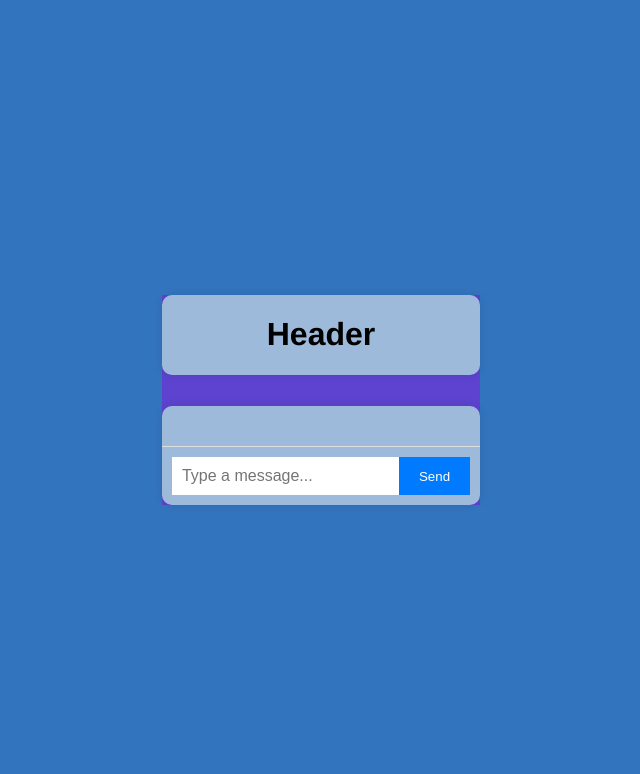
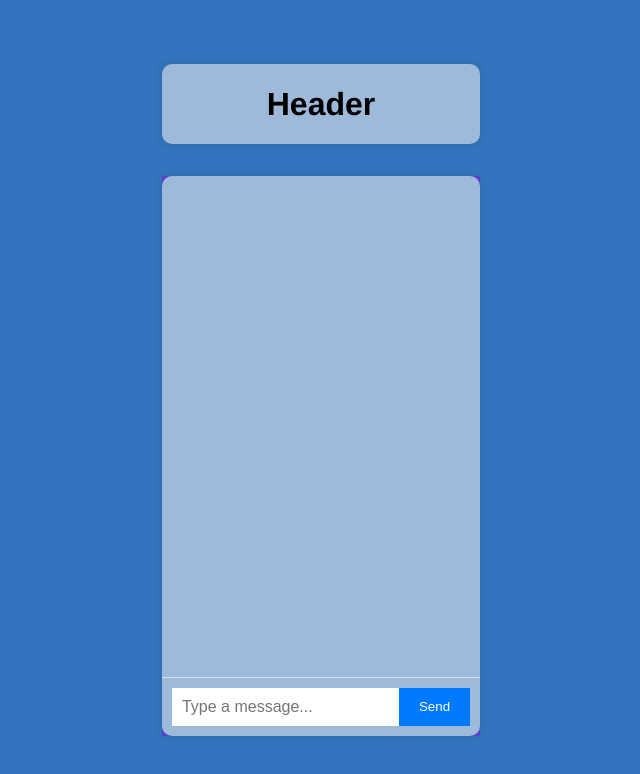
Before and after one commit to assafcohen4/advertiseAITest, a React (Vite) app in the folder portfolio-app/: page / in a window 1280 px wide. Shown: the top 774 px of the page, without its empty margins (319-959 px from the left). Built offline with nearby package versions, Linux system fonts and the light colour scheme.

Commit message:
screen in place

```diff
--- a/portfolio-app/src/App.css
+++ b/portfolio-app/src/App.css
@@ -46,7 +46,7 @@ html, body {
 
   width: 100%;
   max-width: 600px; /* Set a max-width for better readability */
-  height: 90%;
+  height: 70vh;
   background: #9dbadb;
   border-radius: 10px;
   box-shadow: 0 0 10px rgba(0, 0, 0, 0.1);
@@ -89,6 +89,8 @@ html, body {
 .input-area {
   display: flex;
   border-top: 1px solid #ddd;
+  justify-content: center;
+
   padding: 10px;
 }
 
--- a/portfolio-app/src/App.jsx
+++ b/portfolio-app/src/App.jsx
@@ -21,11 +21,12 @@ function App() {
   };
 
   return (
-
+    <>
+    <Header/>
     <div className="App">
-      <Header/>
       <ChatWindow messages={messages} onSendMessage={sendMessage} />
     </div>
+    </>
   );
 }
 
--- a/portfolio-app/src/components/ChatWindow.jsx
+++ b/portfolio-app/src/components/ChatWindow.jsx
@@ -3,6 +3,7 @@ import MessageList from './Chat/MessageList';
 import InputArea from './Chat/InputArea';
 
 function ChatWindow({ messages, onSendMessage }) {
+
   return (
     <div className="chat-window">
       <MessageList messages={messages} />
```
